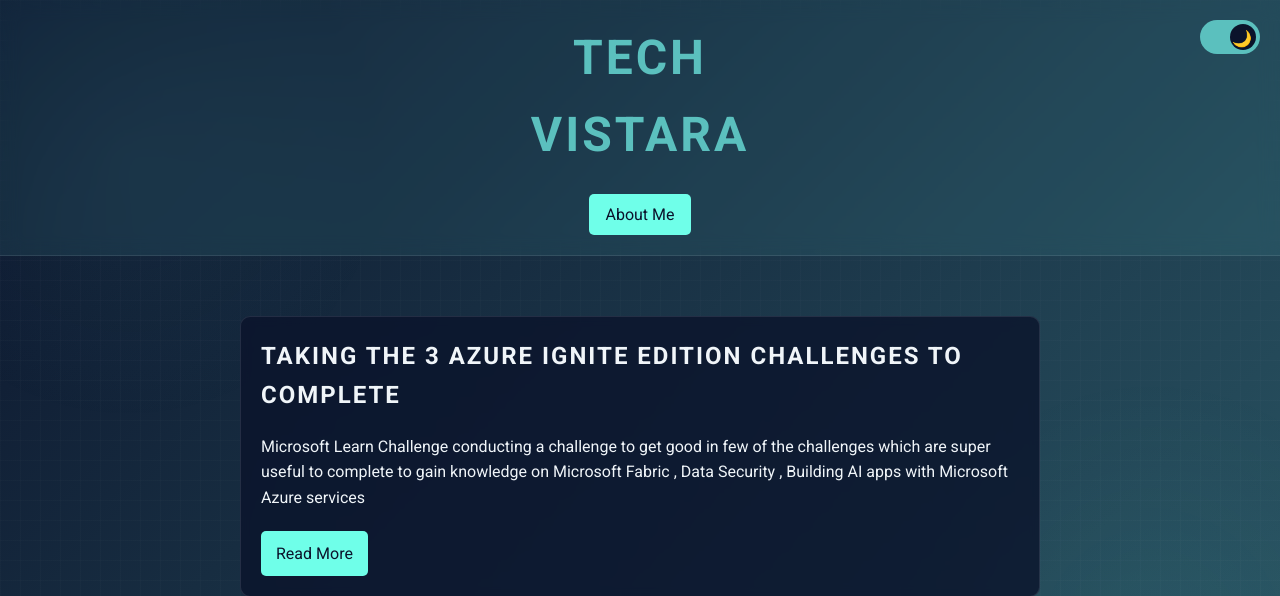
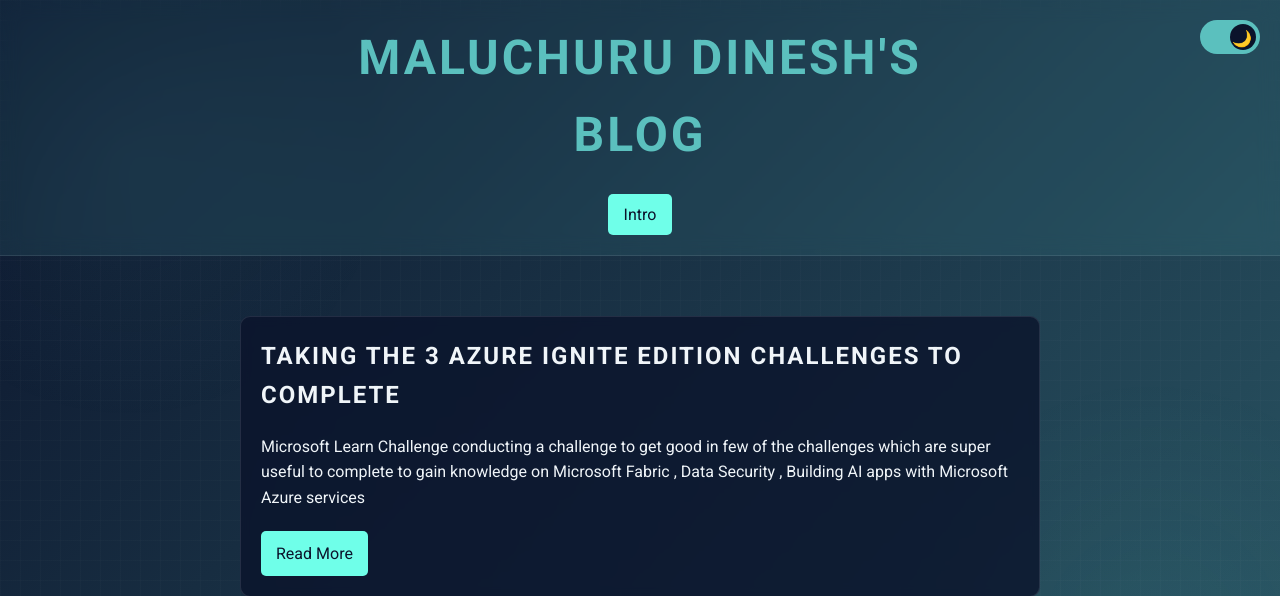
Before and after one commit to dinesh-coderepo/blogsite, a Flask app: page / in a window 1280 px wide. Shown: the top 596 px of the page. Run offline with Flask 3, Linux system fonts and the light colour scheme.

Commit message:
[Design] Blog name change

```diff
--- a/src/templates/index_blog.html
+++ b/src/templates/index_blog.html
@@ -263,9 +263,9 @@
     </div>
 
     <header>
-        <h1>Tech <br> Vistara</h1>
+        <h1>Maluchuru Dinesh's <br> Blog</h1>
         <nav>
-            <a href="{{ url_for('about') }}">About Me</a>
+            <a href="{{ url_for('about') }}">Intro</a>
         </nav>
     </header>
 
```
